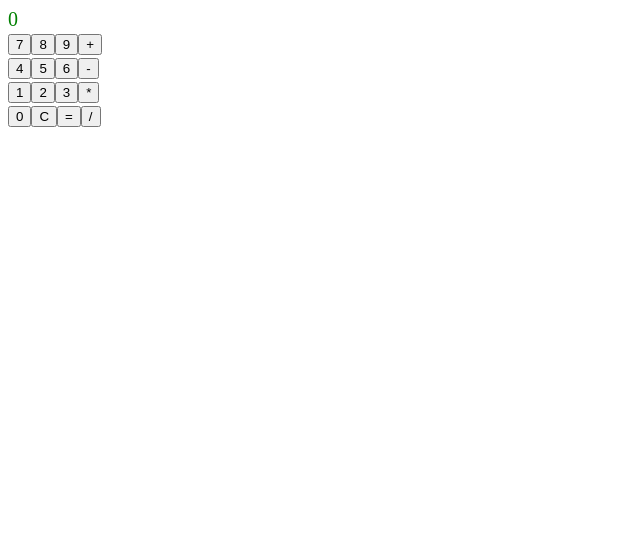
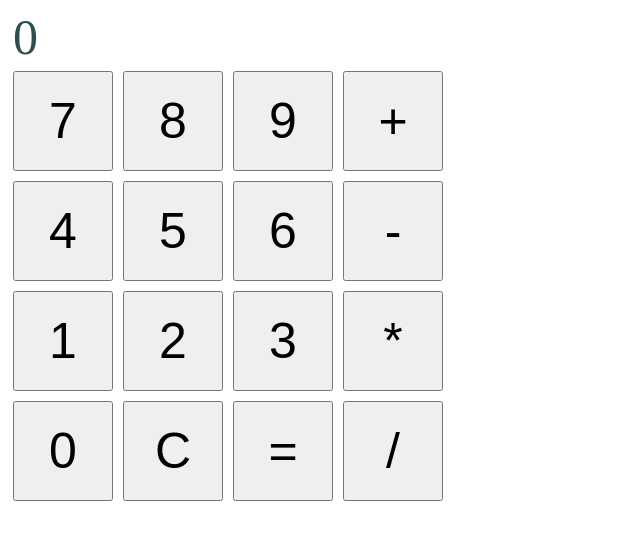
Before and after one commit to Mental-NV/React, a React app in the folder calc/: page / in a window 1280 px wide. Shown: the whole page, without its empty margins (0-640 px from the left). Built offline with nearby package versions, Linux system fonts and the light colour scheme.

Commit message:
Added css styles

```diff
--- a/calc/src/index.css
+++ b/calc/src/index.css
@@ -2,3 +2,21 @@ body {
     color: green;
     font-size: 20px;
 }
+
+.calc .display {
+    font-size: 50px;
+    margin-left: 5px;
+    margin-right: 5px;
+    color: darkslategray;
+}
+
+.keyboard div.row {
+    white-space: nowrap;
+}
+
+.keyboard button {
+    width: 100px;
+    height: 100px;
+    margin: 5px;
+    font-size: 50px;
+}
--- a/calc/src/index.js
+++ b/calc/src/index.js
@@ -83,26 +83,26 @@ function Display(props) {
 
 function Keyboard(props) {
     return (
-        <div className="keyborad">
-            <div className="row-1">
+        <div className="keyboard">
+            <div className="row">
                 <button onClick={() => props.onClick(props.buttons[0])}>{props.buttons[0]}</button>
                 <button onClick={() => props.onClick(props.buttons[1])}>{props.buttons[1]}</button>
                 <button onClick={() => props.onClick(props.buttons[2])}>{props.buttons[2]}</button>
                 <button onClick={() => props.onClick(props.buttons[3])}>{props.buttons[3]}</button>
             </div>
-                <div className="row-2">
+                <div className="row">
                 <button onClick={() => props.onClick(props.buttons[4])}>{props.buttons[4]}</button>
                 <button onClick={() => props.onClick(props.buttons[5])}>{props.buttons[5]}</button>
                 <button onClick={() => props.onClick(props.buttons[6])}>{props.buttons[6]}</button>
                 <button onClick={() => props.onClick(props.buttons[7])}>{props.buttons[7]}</button>
             </div>
-            <div className="row-3">
+            <div className="row">
                 <button onClick={() => props.onClick(props.buttons[8])}>{props.buttons[8]}</button>
                 <button onClick={() => props.onClick(props.buttons[9])}>{props.buttons[9]}</button>
                 <button onClick={() => props.onClick(props.buttons[10])}>{props.buttons[10]}</button>
                 <button onClick={() => props.onClick(props.buttons[11])}>{props.buttons[11]}</button>
             </div>
-            <div className="row-4">
+            <div className="row">
                 <button onClick={() => props.onClick(props.buttons[12])}>{props.buttons[12]}</button>
                 <button onClick={() => props.onClick(props.buttons[13])}>{props.buttons[13]}</button>
                 <button onClick={() => props.onClick(props.buttons[14])}>{props.buttons[14]}</button>
```
